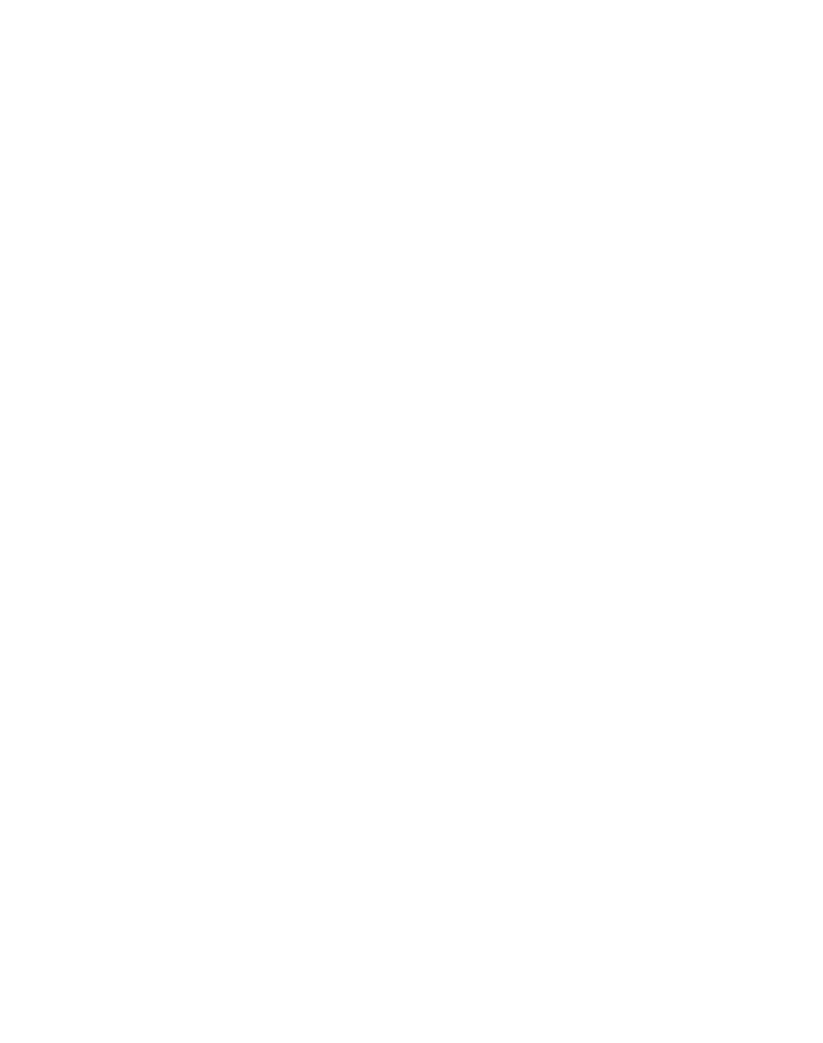
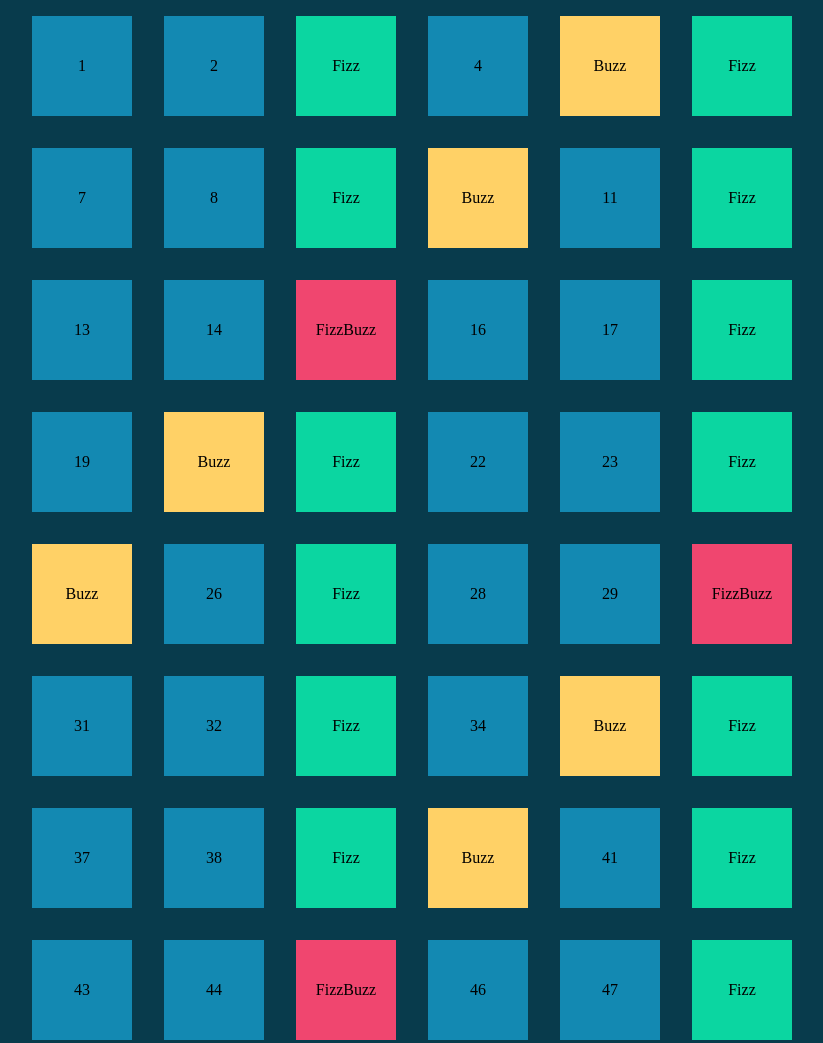
Before and after one commit to LorenzoBertoni/js-fizzbuzz, a plain HTML site: page index.html in a window 1280 px wide. Shown: the top 1043 px of the page, without its empty margins (176-999 px from the left). Before the commit the page ends 800 px from the top, so only its background shows below. Drawn offline with Linux system fonts and the light colour scheme.

Commit message:
add: js, scritto il programma variabile in base alle condizioni prestabilite. style: stilizzati gli elementi creati da js

```diff
--- a/css/style.css
+++ b/css/style.css
@@ -3,3 +3,43 @@
     padding: 0;
     box-sizing: border-box;
 }
+
+:root{
+    --bg_color: #083B4C;
+    --numberColor: #1389B2;
+    --fizzColor: #0BD6A1;
+    --buzzColor: #FFD166;
+    --fizzBuzzColor: #F0466F;
+}
+
+body{
+    background-color: var(--bg_color);
+}
+
+#wrapper{
+    width: 70%;
+    margin: auto;
+    display: flex;
+    flex-wrap: wrap;
+}
+
+.square{
+    width: 100px;
+    height: 100px;
+    background-color: var(--numberColor);
+    margin: 1rem;
+    display: flex;
+    justify-content: center;
+    align-items: center;
+}
+
+.fizz{
+    background-color: var(--fizzColor);
+}
+
+.buzz{
+    background-color: var(--buzzColor);
+}
+.fizzBuzz{
+    background-color: var(--fizzBuzzColor);
+}
--- a/index.html
+++ b/index.html
@@ -9,6 +9,10 @@
     </head>
     <body>
 
+        <div id="wrapper">
+
+        </div>
+
         <script type="text/javascript" src="js/main.js"></script>
     </body>
 </html>
--- a/js/main.js
+++ b/js/main.js
@@ -0,0 +1,17 @@
+const wrapper = document.getElementById('wrapper');
+
+for (let i = 1; i <= 100; i++) {
+    let square = `<div class="square"> ${i} </div> `;
+    let fizz = '<div class="square fizz"> Fizz </div>'
+    let buzz = '<div class="square buzz"> Buzz </div>'
+    let fizzBuzz = '<div class="square fizzBuzz"> FizzBuzz </div>'
+        if ((i % 3 == 0) && (i % 5 == 0)){
+            wrapper.innerHTML += fizzBuzz;
+        } else if (i % 3 == 0){
+            wrapper.innerHTML += fizz;
+        }else if (i % 5 == 0) {
+            wrapper.innerHTML += buzz;
+        } else {
+            wrapper.innerHTML += square;
+        }
+}
```
Also changed, not shown: 1 other file. Lines whose indentation alone changed are shown as unchanged.
